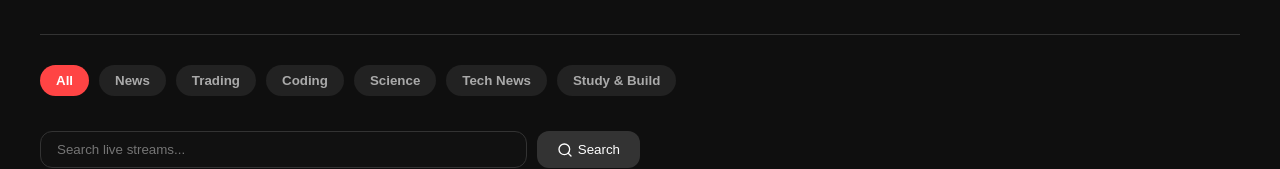
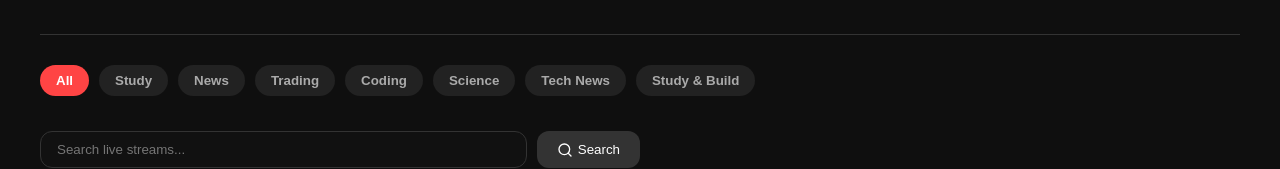
Before and after one commit to ishaan1201/FocusTube, a React (Vite) app: page /live in a window 1280 px wide. Shown: the part 202-371 px from the top of the page. Built offline with nearby package versions, Linux system fonts and the light colour scheme; no server answers.

Commit message:
Add dedicated Study category to LivePage

```diff
--- a/src/pages/LivePage.jsx
+++ b/src/pages/LivePage.jsx
@@ -4,7 +4,7 @@ import { fetchSearchVideos, fetchVideoDetailsBatch } from "../services/youtube";
 import { Radio, RefreshCw, Search } from "lucide-react";
 
 // 🚨 STRICT FOCUS CATEGORIES
-const LIVE_CATEGORIES = ["All", "News", "Trading", "Coding", "Science", "Tech News", "Study & Build"];
+const LIVE_CATEGORIES = ["All", "Study", "News", "Trading", "Coding", "Science", "Tech News", "Study & Build"];
 
 function LivePage() {
   const [videos, setVideos] = useState([]);
@@ -20,6 +20,8 @@ function LivePage() {
       let baseQuery = "";
       if (activeCategory === "All") {
         baseQuery = "news | technology | coding | trading | study with me";
+      } else if (activeCategory === "Study") {
+        baseQuery = "study with me | deep work | focus music | lofi study | exam prep";
       } else if (activeCategory === "Study & Build") {
         baseQuery = "study with me | productivity | DIY tech | arduino | tinkering";
       } else {
```
